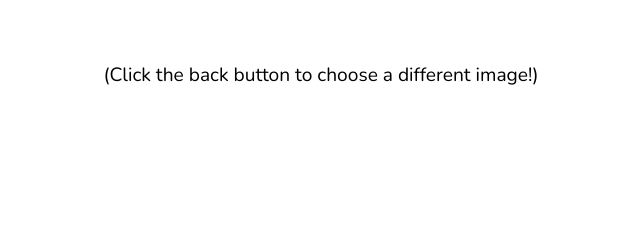
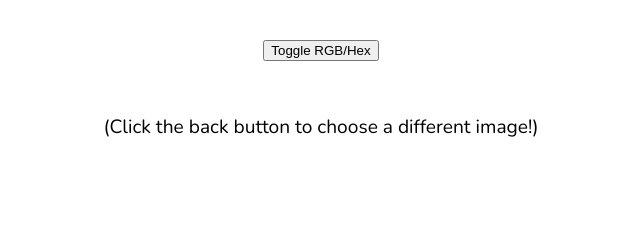
Before and after one commit to katecoded/CS361-project, a Flask app: template templates/palette.html in a window 1280 px wide. Shown: the part 145-393 px from the top of the page, without its empty margins (319-959 px from the left). Run offline with Flask 2, Linux system fonts and the light colour scheme; the template is opened without the code that fills it, so the values that code supplies are empty.

Commit message:
Adds the ability to toggle between rgb and hex for palettes.
Adds JavaScript to handle toggling between rgb and hex text for palettes.

```diff
--- a/static/css/style.css
+++ b/static/css/style.css
@@ -70,7 +70,11 @@ img, input[type=image] {
 }
 
 .palette-color {
-	width: 120px;
-	height: 120px;
+	width: 140px;
+	height: 140px;
 	margin: none;
 }
+
+.palette-value {
+	margin: none;
+}
--- /dev/null
+++ b/static/js/script.js
@@ -0,0 +1,46 @@
+/*
+Katelyn Lindsey
+Color Palette App
+script.js
+*/
+
+/* toggling rgb/hex on palette.html page */
+$(function() {
+	$("#toggle-rgb-hex").click(function() {
+
+		/* first, get all of the colors of the current palette and what
+		type of color value is currently displayed (rgb or hex)*/
+		var colors = $("#toggle-rgb-hex").data("colors");
+		var currentType = $("#color_1").data("colortype");
+		currentType = currentType.toString();
+
+
+		/* convert the string dictionary to a JSON object - requires some initial reformatting*/
+		colors = colors.replace(/'/g, "\"");
+		colors = colors.replace(/\(/g, "\"(");
+		colors = colors.replace(/\)/g, ")\"");
+
+		colors = JSON.parse(colors);
+
+
+		/* if the type is currently rgb, switch to hex */
+		if(currentType == "rgb") {
+
+			for(var key in colors) {
+				$("#" + key).data("colortype", "hex");
+				newText = colors[key][1];
+				$("#" + key).text("#" + newText);
+			}
+			console.log("changed to hex");
+		} else { /* otherwise, switch to rgb */
+
+			for(var key in colors) {
+				$("#" + key).data("colortype", "rgb");
+				newText = colors[key][0];
+				$("#" + key).text("RGB" + newText);
+			}
+			console.log("changed to rgb");
+		}
+
+	});
+});
--- a/templates/palette.html
+++ b/templates/palette.html
@@ -18,6 +18,9 @@ palette.html
 		</title>
 
 		<link rel="stylesheet" href="../static/css/style.css">
+
+		<script src="https://ajax.googleapis.com/ajax/libs/jquery/3.5.1/jquery.min.js"></script>
+		<script type="text/javascript" src="../static/js/script.js"></script>
 
 	</head>
 
@@ -55,19 +58,15 @@ palette.html
 
 						<div class="palette-color" style="background-color: rgba{{colors[key][0]}}"></div>
 
-						<div class="palette-value">#{{colors[key][1]}}</div>
+						<div class="palette-value" id="{{key}}" data-colortype="hex">#{{colors[key][1]}}</div>
 
 					</div>
 
 					{% endfor %}
 
-					<!--
-					<div class="palette-color" id="color-1" style="background-color: rgba{{color_1}}"></div>
-					<div class="palette-color" id="color-2" style="background-color: rgba{{color_2}}"></div>
-					<div class="palette-color" id="color-3" style="background-color: rgba{{color_3}}"></div>
-					<div class="palette-color" id="color-4" style="background-color: rgba{{color_4}}"></div>
-					<div class="palette-color" id="color-5" style="background-color: rgba{{color_5}}"></div>
-					-->
+
+					<br/>
+					<button id="toggle-rgb-hex" data-colors="{{colors}}">Toggle RGB/Hex</button>
 
 
 				</div>
```
